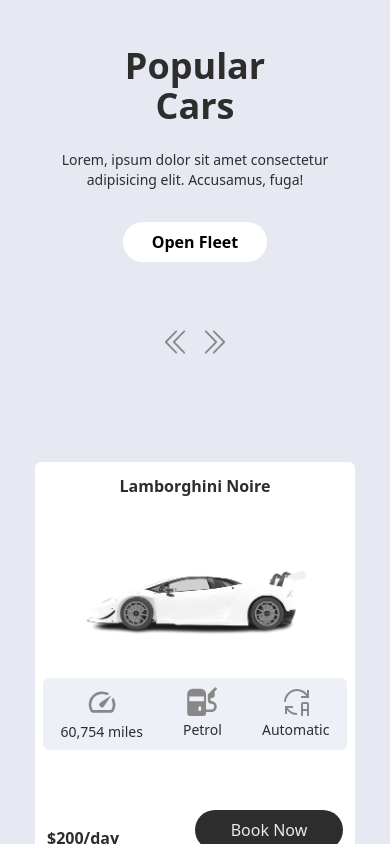
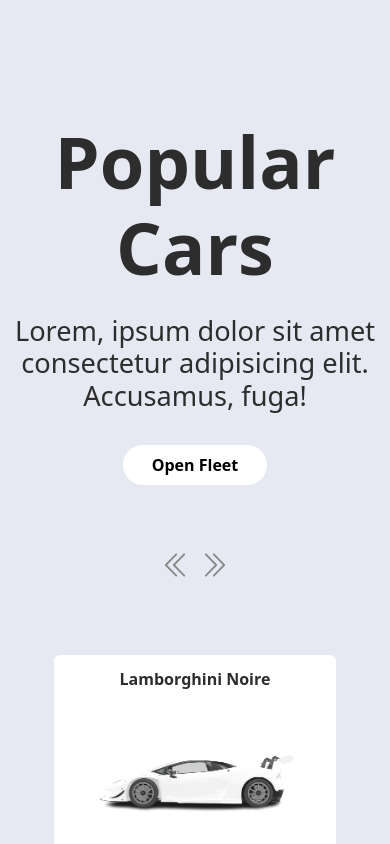
Before and after one commit to Paulhakeem/Dolph, a Nuxt app: page / in a window 390 px wide. Shown: the part 3020-3864 px from the top of the page. Built offline with nearby package versions, Linux system fonts and the light colour scheme.

Commit message:
Responsiveness

```diff
--- a/assets/main.css
+++ b/assets/main.css
@@ -80,8 +80,37 @@
 
     #homeSection {
         padding-top: 5em;
+    }
+/* money section */
+    #imageposition {
+        width: 36.5dvh;
 
-    }
+       }
+/* popular */
 
+#popular {
+    text-align: center;
+}
+#popular h4{
+    padding-top: 1em;
+    line-height: 1.2em;
+    font-size: 4.5em;
+    text-align: center;
 
+}
+#popular p{
+    line-height: 1.2em;
+    font-size: 1.7em;
+    text-align: center;
+
+}
+#popular1 {
+    width: 100%;
+}
+#carsButton {
+    padding-top: 2px;
+}
+#carbox1 {
+    width: 70%;
+}
   }
--- a/components/popular.vue
+++ b/components/popular.vue
@@ -1,10 +1,9 @@
 <template>
   <section>
     <div id="popular" class="flex flex-wrap justify-center gap-8 pt-8 bg-light h-auto">
-      <div class="pt-8 w-72 mb-10">
+      <div id="popular1" class="pt-8 w-72 mb-10">
         <h4 class="font-bold text-4xl text-heading">
-          Popular <br />
-          Cars
+          Popular Cars
         </h4>
         <p class="text-pretty text-sm text-brown pt-6">
           Lorem, ipsum dolor sit amet consectetur adipisicing elit. Accusamus,
@@ -50,7 +49,7 @@
 
 
       <div id="carsButton" class="flex flex-wrap justify-center gap-4 mb-10 pt-8">
-        <div class="bg-white w-80 rounded-md">
+        <div id="carbox1" class="bg-white w-80 rounded-md">
           <h6 class="text-heading font-bold px-4 pt-3">Lamborghini Noire</h6>
           <img src="../assets/images/lamborghini.jpg" alt="" />
           <div class="bg-cars flex justify-center gap-10 p-2 mx-2 rounded-md">
@@ -122,7 +121,7 @@
           </div>
         </div>
 
-        <div class="bg-white w-80 rounded-md">
+        <div id="carbox1" class="bg-white w-80 rounded-md">
           <h6 class="text-heading font-bold px-4 pt-3">BMW i4</h6>
           <img src="../assets/images/mercedence.jpg" alt="" />
           <div class="bg-cars flex justify-center gap-10 p-2 mx-2 rounded-md">
@@ -194,7 +193,7 @@
           </div>
         </div>
 
-        <div class="bg-white w-80 rounded-md">
+        <div id="carbox1" class="bg-white w-80 rounded-md">
           <h6 class="text-heading font-bold px-4 pt-3">Toyota Helix</h6>
           <img src="../assets/images/hammer.jpg" alt="" />
           <div class="bg-cars flex justify-center gap-10 p-2 mx-2 rounded-md">
```
